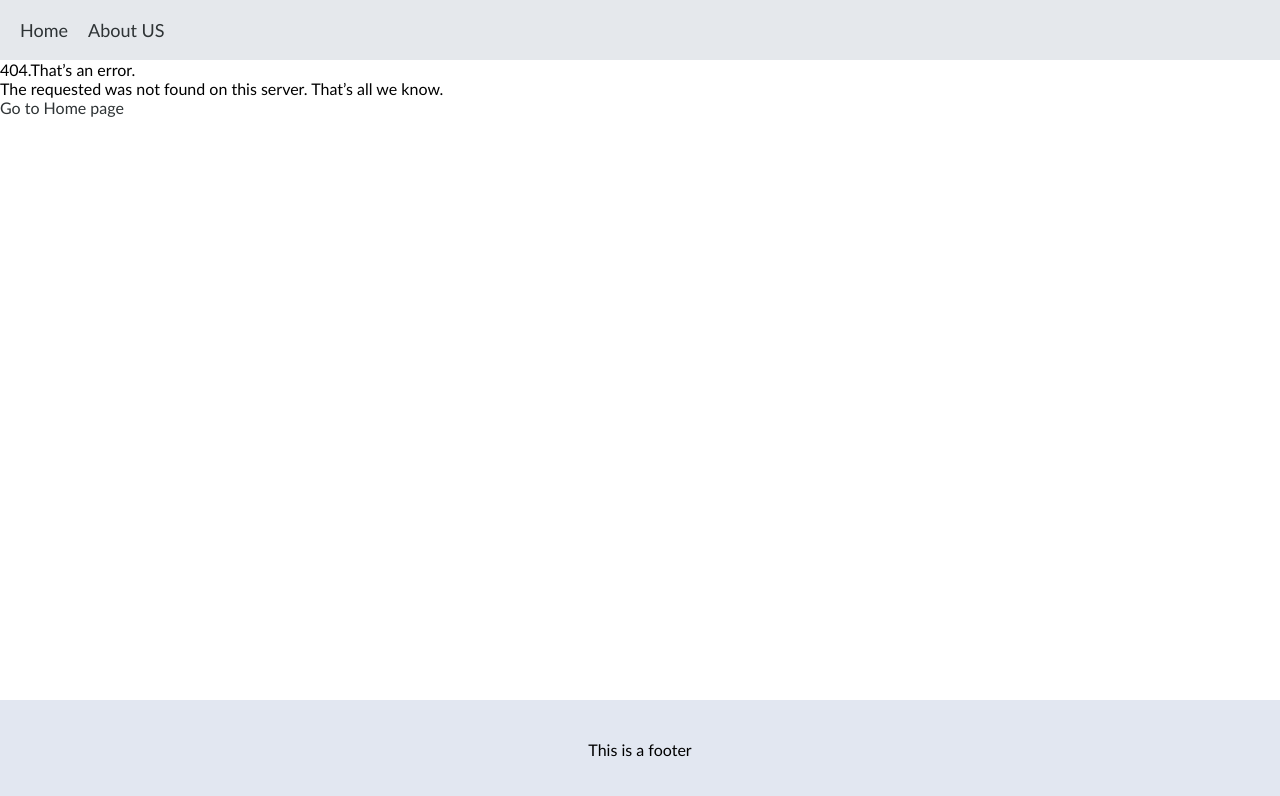
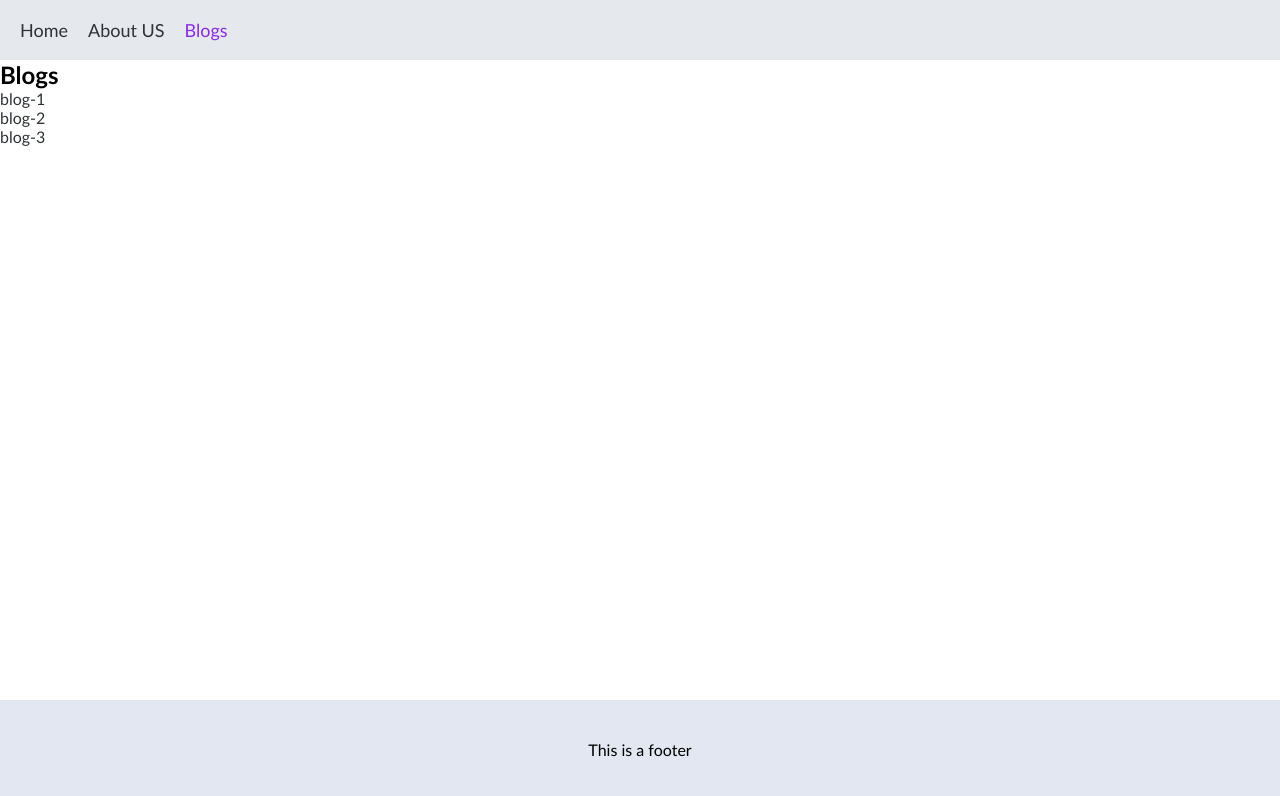
Before and after one commit to Atefeh-MN/SPA, a React (Create React App) app: page /blogs in a window 1280 px wide. Before the commit this address had no page. Shown: the top 796 px of the page. Built offline with nearby package versions, Linux system fonts and the light colour scheme.

Commit message:
add Blogs pages"

```diff
--- /dev/null
+++ b/src/components/Blog.js
@@ -0,0 +1,13 @@
+import { Link } from "react-router-dom";
+
+const Blog = (props) => {
+    const id = props.match.params.id;
+    return (
+        <div>
+            <h2>Blogs details -{id}</h2>
+            <Link to='/blogs'>Go to Blogs pages</Link>
+        </div>
+     );
+}
+
+export default Blog;
--- a/src/components/Navigation.js
+++ b/src/components/Navigation.js
@@ -2,7 +2,8 @@ import { NavLink, withRouter } from "react-router-dom";
 import './nav.css'
 const items = [
     {name: 'Home', to: '/', exact: true},
-    { name: 'About US', to: '/about-us' }
+    { name: 'About US', to: '/about-us' },
+    { name: 'Blogs', to:'/blogs'}
 ]
 
 const Navigation = ({location}) => {
--- /dev/null
+++ b/src/pages/BlogsPage.js
@@ -0,0 +1,27 @@
+import { Link } from "react-router-dom";
+
+const items = [
+    { name: 'blog-1', to: '/blogs/1' },
+    { name: 'blog-2', to: '/blogs/2' },
+    { name: 'blog-3', to:'/blogs/3'}
+]
+const BlogsPage = () => {
+
+    return (
+        <>
+            <h2>Blogs</h2>
+            {items.map((item) => {
+                return (
+                    <li key={item.to}>
+                        <Link to={item.to}>
+                            {item.name}
+                        </Link>
+                    </li>
+                )
+            })}
+
+        </>
+     );
+}
+
+export default BlogsPage;
--- a/src/routes.js
+++ b/src/routes.js
@@ -1,10 +1,14 @@
 import HomePage from './pages/HomePage';
 import AboutUs from './pages/AboutUS';
 import  NotFound  from './pages/NotFound.js';
+import Blog from './components/Blog';
+import BlogsPage from './pages/BlogsPage';
 
 const routes = [
+    { path: '/blogs/:id', component: Blog },
+    { path: '/blogs', component: BlogsPage },
+    { path: '/about-us', component: AboutUs },
     { path: '/', component: HomePage, exact: true },
-    { path: '/about-us', component: AboutUs },
     {component:NotFound}
 ];
 
```
